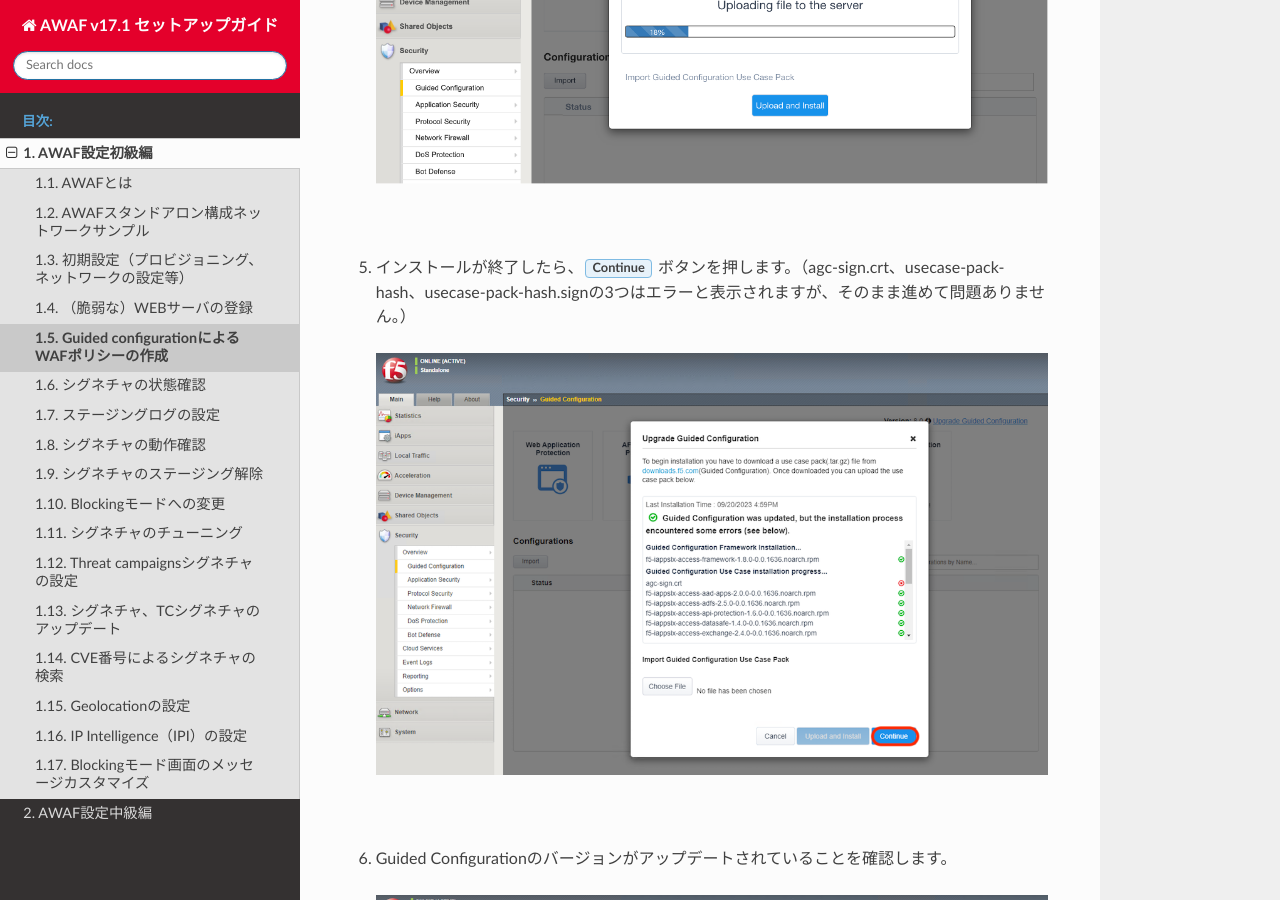
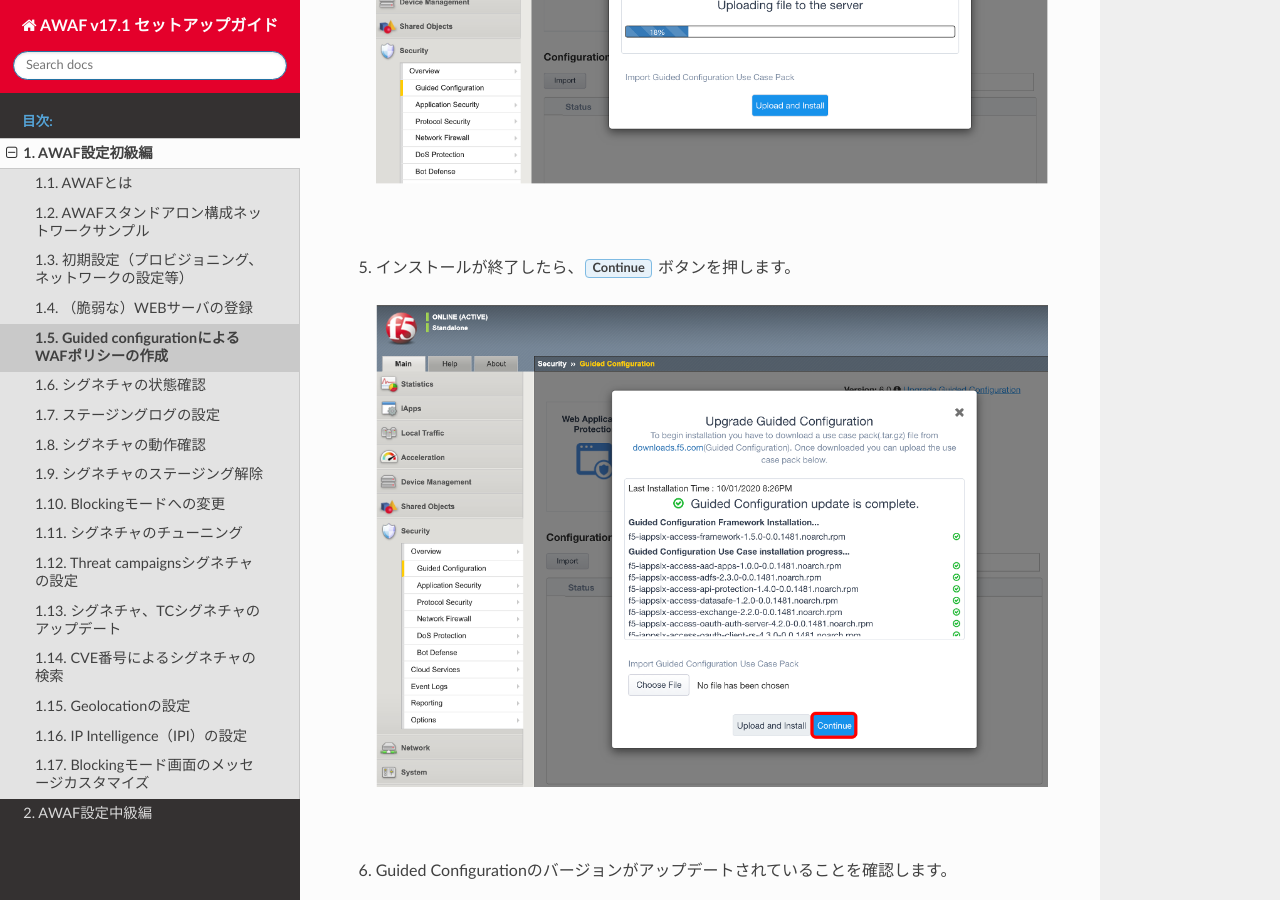
Before and after one commit to BeF5/f5j-easy-setup-waf-17, a Sphinx documentation site: the page built from docs/content1/module05/module05.rst, in a window 1280 px wide and 900 px high, scrolled down 2175 px. Built offline with Sphinx 7.4.7 and the Read the Docs theme 2.0.0, drawn with Linux system fonts in a browser that asks for light colours.

```diff
--- a/docs/content1/module05/module05.rst
+++ b/docs/content1/module05/module05.rst
@@ -17,7 +17,7 @@ Guided configurationによるWAFポリシーの作成
 
    .. image:: images/mod5-4.png
    |
-#. インストールが終了したら、:guilabel:`Continue` ボタンを押します。（agc-sign.crt、usecase-pack-hash、usecase-pack-hash.signの3つはエラーと表示されますが、そのまま進めて問題ありません。）
+#. インストールが終了したら、:guilabel:`Continue` ボタンを押します。
 
    .. image:: images/mod5-5.png
    |
```
Also changed, not shown: docs/content1/module05/images/mod5-5.png.
